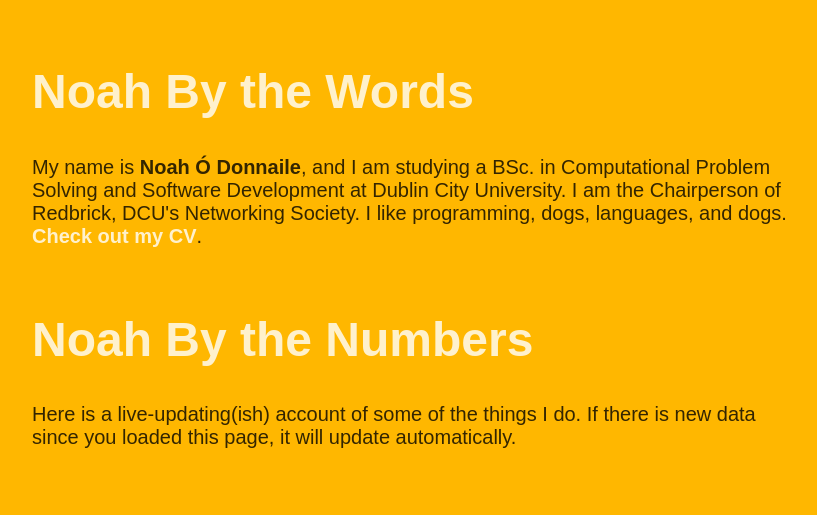
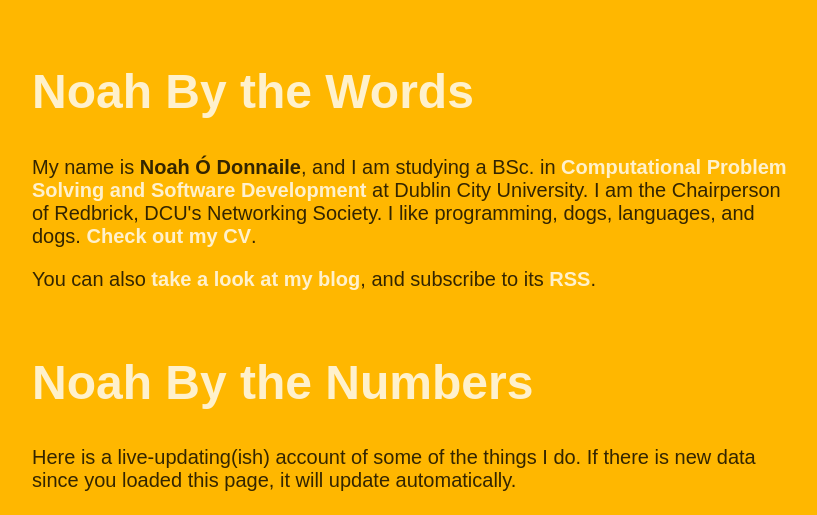
Before and after one commit to iandioch/ceres, a Flask app: template templates/index.html in a window 1280 px wide. Shown: the top 515 px of the page, without its empty margins (224-1041 px from the left). Run offline with Flask 2, Linux system fonts and the light colour scheme; the template is opened without the code that fills it, so the values that code supplies are empty; parts of the project's set-up code (start-up, migrations or seed data) failed here and were passed over; some libraries are stand-ins or nearby versions.

Commit message:
Add links to cpssd.net and mycode.doesnot.run

```diff
--- a/templates/index.html
+++ b/templates/index.html
@@ -13,7 +13,8 @@
 		<div content class="mw7 center justify-around">
 			<div id="preamble">
 				<h1 class="white-80 f1 pb1">Noah By the Words</h1>
-				<p>My name is <span class="b">Noah Ó Donnaile</span>, and I am studying a BSc. in Computational Problem Solving and Software Development at Dublin City University. I am the Chairperson of Redbrick, DCU's Networking Society. I like programming, dogs, languages, and dogs. <a href="out/cv" class="link b white-80">Check out my CV</a>.</p>
+				<p>My name is <span class="b">Noah Ó Donnaile</span>, and I am studying a BSc. in <a href="http://cpssd.net" class="link b white-80">Computational Problem Solving and Software Development</a> at Dublin City University. I am the Chairperson of Redbrick, DCU's Networking Society. I like programming, dogs, languages, and dogs. <a href="out/cv" class="link b white-80">Check out my CV</a>.</p>
+				<p>You can also <a href="http://mycode.doesnot.run" class="link b white-80">take a look at my blog</a>, and subscribe to its <a href="http://mycode.doesnot.run/rss/" class="link b white-80">RSS</a>.</p>
 			</div>
 			<div id="ceres_preamble">
 				<h1 class="white-80 f1 pb1 pt4">Noah By the Numbers</h1>
```
